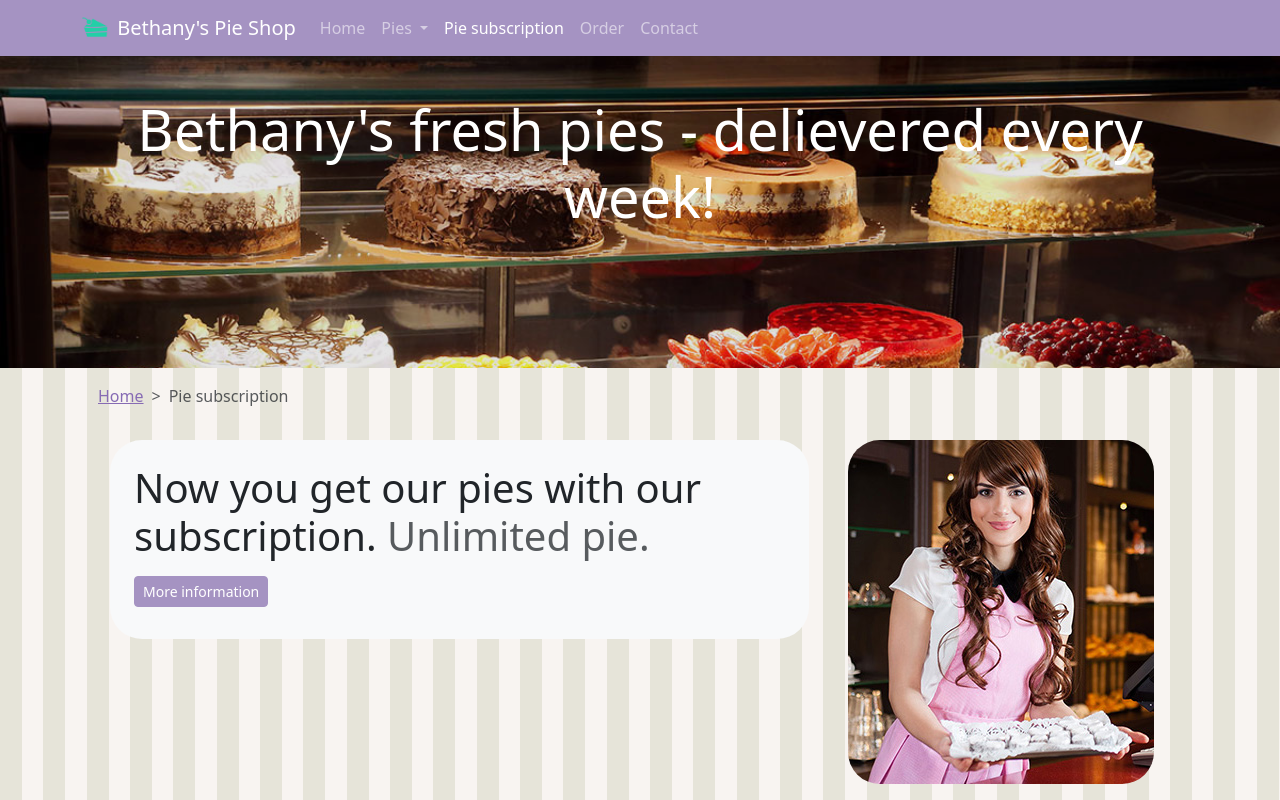
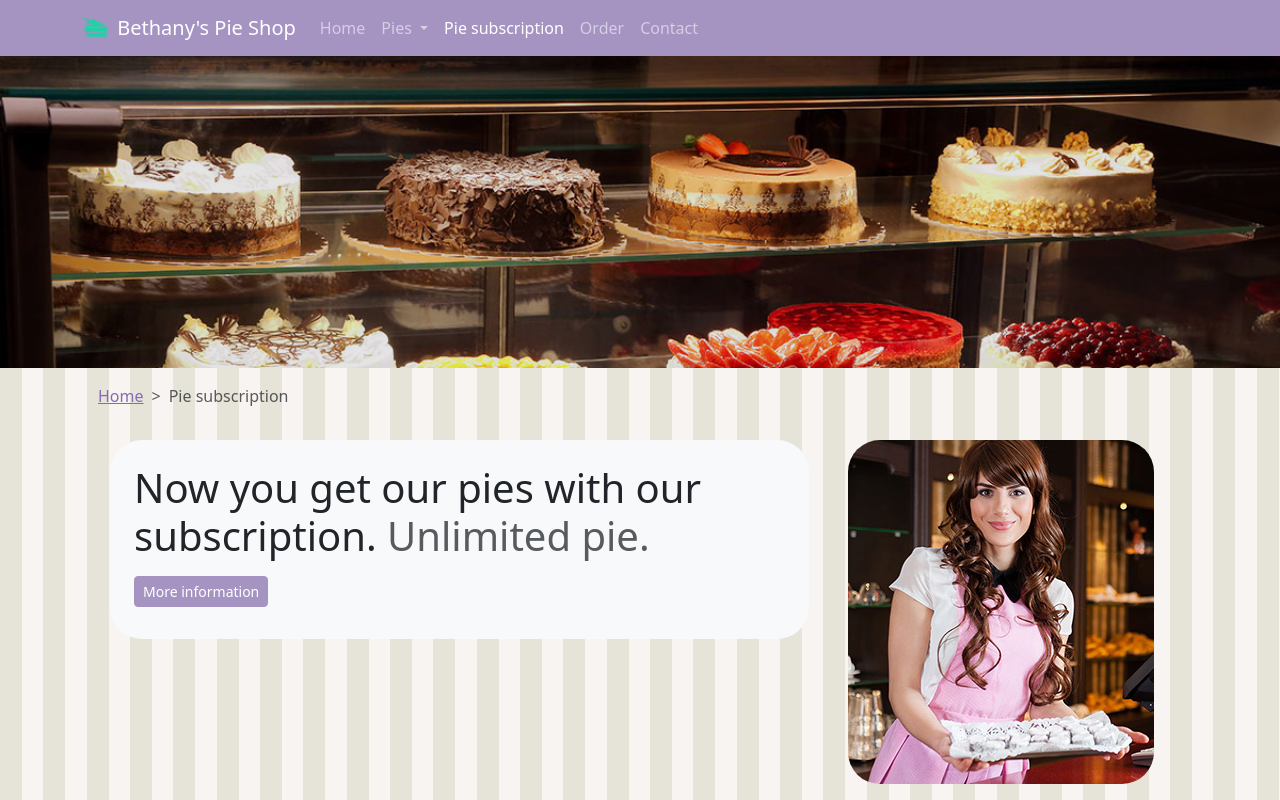
Before and after one commit to Covac45/bethanys-pie-shop, an Angular app: page /pieSubscription in a window 1280 px wide. Shown: the top 800 px of the page. Built offline with nearby package versions, Linux system fonts and the light colour scheme.

Commit message:
Extracted the jumbotron component in the contact, order, allpies, cheescakes, fruit pies and pieSubscription components

```diff
--- a/src/app/contact/contact.component.html
+++ b/src/app/contact/contact.component.html
@@ -1,11 +1,6 @@
 <main role="main">
-  <div class="container-fluid jumbotron jumbotron-other py-5">
-    <div class="container">
-      <h1 class="display-4 text-center text-white">
-        Send us an email - we'd love to hear from you!
-      </h1>
-    </div>
-  </div>
+  <BPS-product-jumbotron [jumbotronImagePath]="jumbotronContact"></BPS-product-jumbotron>
+
 
   <div class="container">
     <nav
--- a/src/app/contact/contact.component.ts
+++ b/src/app/contact/contact.component.ts
@@ -1,11 +1,14 @@
 import { Component } from '@angular/core';
+import { ProductJumbotronComponent } from "../product-page/product-jumbotron/product-jumbotron.component";
 
 @Component({
   selector: 'BPS-contact',
-  imports: [],
+  imports: [ProductJumbotronComponent],
   templateUrl: './contact.component.html',
   styleUrl: './contact.component.scss'
 })
 export class ContactComponent {
 
+  public jumbotronContact: string = "/assets/images/carousel3.jpg";
+
 }
--- a/src/app/order/order.component.html
+++ b/src/app/order/order.component.html
@@ -1,11 +1,6 @@
 <main role="main">
-  <div class="container-fluid jumbotron jumbotron-other py-5">
-    <div class="container">
-      <h1 class="display-4 text-center text-white">
-        We'd love to take your order!
-      </h1>
-    </div>
-  </div>
+  <BPS-product-jumbotron [jumbotronImagePath] = "jumbotronOrder"></BPS-product-jumbotron>
+
 
   <div class="container">
     <nav class="my-3 ms-3">
--- a/src/app/order/order.component.ts
+++ b/src/app/order/order.component.ts
@@ -1,11 +1,14 @@
 import { Component } from '@angular/core';
+import { ProductJumbotronComponent } from "../product-page/product-jumbotron/product-jumbotron.component";
 
 @Component({
   selector: 'BPS-order',
-  imports: [],
+  imports: [ProductJumbotronComponent],
   templateUrl: './order.component.html',
   styleUrl: './order.component.scss'
 })
 export class OrderComponent {
 
+  public jumbotronOrder: string = "/assets/images/carousel3.jpg";
+
 }
--- a/src/app/pieSubscription/pieSubscription.component.html
+++ b/src/app/pieSubscription/pieSubscription.component.html
@@ -1,12 +1,6 @@
+<BPS-product-jumbotron [jumbotronImagePath]="jumbotronPieSubscription"></BPS-product-jumbotron>
+
 <main role="main">
-  <div class="container-fluid jumbotron jumbotron-other py-5">
-    <div class="container">
-      <h1 class="display-4 text-center text-white">
-        Bethany's fresh pies - delievered every week!
-      </h1>
-    </div>
-  </div>
-
   <div class="container">
     <nav class="my-3 ms-3" style="--bs-breadcrumb-divider: '>'">
       <ol class="breadcrumb">
--- a/src/app/pieSubscription/pieSubscription.component.ts
+++ b/src/app/pieSubscription/pieSubscription.component.ts
@@ -1,11 +1,14 @@
 import { Component } from '@angular/core';
+import { ProductJumbotronComponent } from "../product-page/product-jumbotron/product-jumbotron.component";
 
 @Component({
   selector: 'BPS-pieSubscription',
-  imports: [],
+  imports: [ProductJumbotronComponent],
   templateUrl: './pieSubscription.component.html',
   styleUrl: './pieSubscription.component.scss'
 })
 export class PieSubscriptionComponent {
 
+  public jumbotronPieSubscription = "/assets/images/carousel3.jpg";
+
 }
--- a/src/app/pies/allpies/allpies.component.ts
+++ b/src/app/pies/allpies/allpies.component.ts
@@ -1,9 +1,9 @@
 import { Component, inject } from '@angular/core';
-import { IProduct } from '../../product-details/product-model';
-import { ProductService } from '../../product-service/product.service';
+import { IProduct } from '../../product-page/product-details/product-model';
+import { ProductService } from '../../product-page/product-service/product.service';
 import { RouterModule } from '@angular/router';
 import { CommonModule } from '@angular/common';
-import { ProductJumbotronComponent } from "../../product-jumbotron/product-jumbotron.component";
+import { ProductJumbotronComponent } from "../../product-page/product-jumbotron/product-jumbotron.component";
 
 @Component({
   selector: 'BPS-allpies',
--- a/src/app/pies/cheesecakes/cheesecakes.component.ts
+++ b/src/app/pies/cheesecakes/cheesecakes.component.ts
@@ -1,9 +1,9 @@
 import { Component, inject } from '@angular/core';
 import { RouterModule } from '@angular/router';
-import { ProductService } from '../../product-service/product.service';
+import { ProductService } from '../../product-page/product-service/product.service';
 import { CommonModule } from '@angular/common';
-import { IProduct } from '../../product-details/product-model';
-import { ProductJumbotronComponent } from "../../product-jumbotron/product-jumbotron.component";
+import { IProduct } from '../../product-page/product-details/product-model';
+import { ProductJumbotronComponent } from "../../product-page/product-jumbotron/product-jumbotron.component";
 
 @Component({
   selector: 'BPS-cheesecakes',
--- a/src/app/pies/fruitpies/fruitpies.component.ts
+++ b/src/app/pies/fruitpies/fruitpies.component.ts
@@ -1,6 +1,6 @@
 import { Component } from '@angular/core';
 import { RouterModule } from '@angular/router';
-import { ProductJumbotronComponent } from "../../product-jumbotron/product-jumbotron.component";
+import { ProductJumbotronComponent } from "../../product-page/product-jumbotron/product-jumbotron.component";
 
 @Component({
   selector: 'BPS-fruitpies',
--- a/src/app/pies/seasonalpies/seasonalpies.component.ts
+++ b/src/app/pies/seasonalpies/seasonalpies.component.ts
@@ -1,9 +1,9 @@
 import { CommonModule } from '@angular/common';
 import { Component, inject } from '@angular/core';
 import { RouterModule } from '@angular/router';
-import { IProduct } from '../../product-details/product-model';
-import { ProductService } from '../../product-service/product.service';
-import { ProductJumbotronComponent } from "../../product-jumbotron/product-jumbotron.component";
+import { IProduct } from '../../product-page/product-details/product-model';
+import { ProductService } from '../../product-page/product-service/product.service';
+import { ProductJumbotronComponent } from "../../product-page/product-jumbotron/product-jumbotron.component";
 
 @Component({
   selector: 'BPS-seasonalpies',
```
